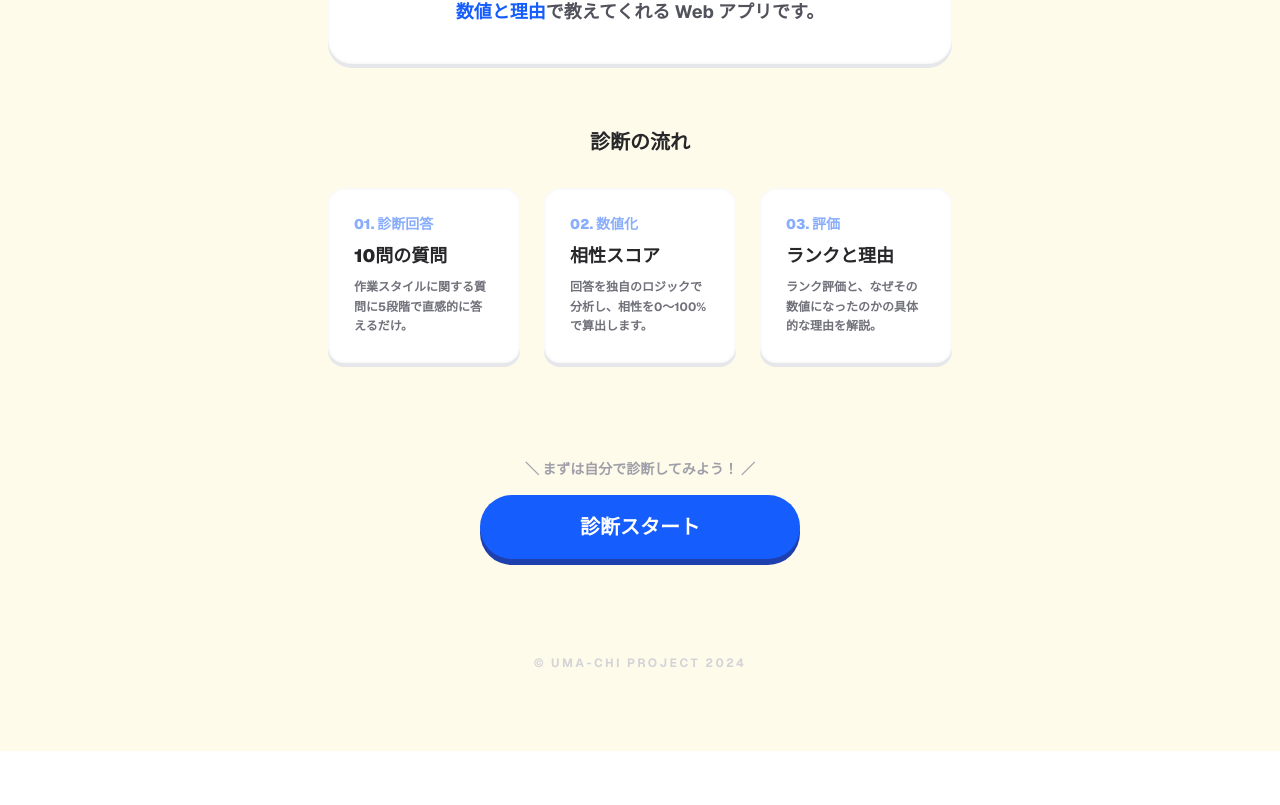
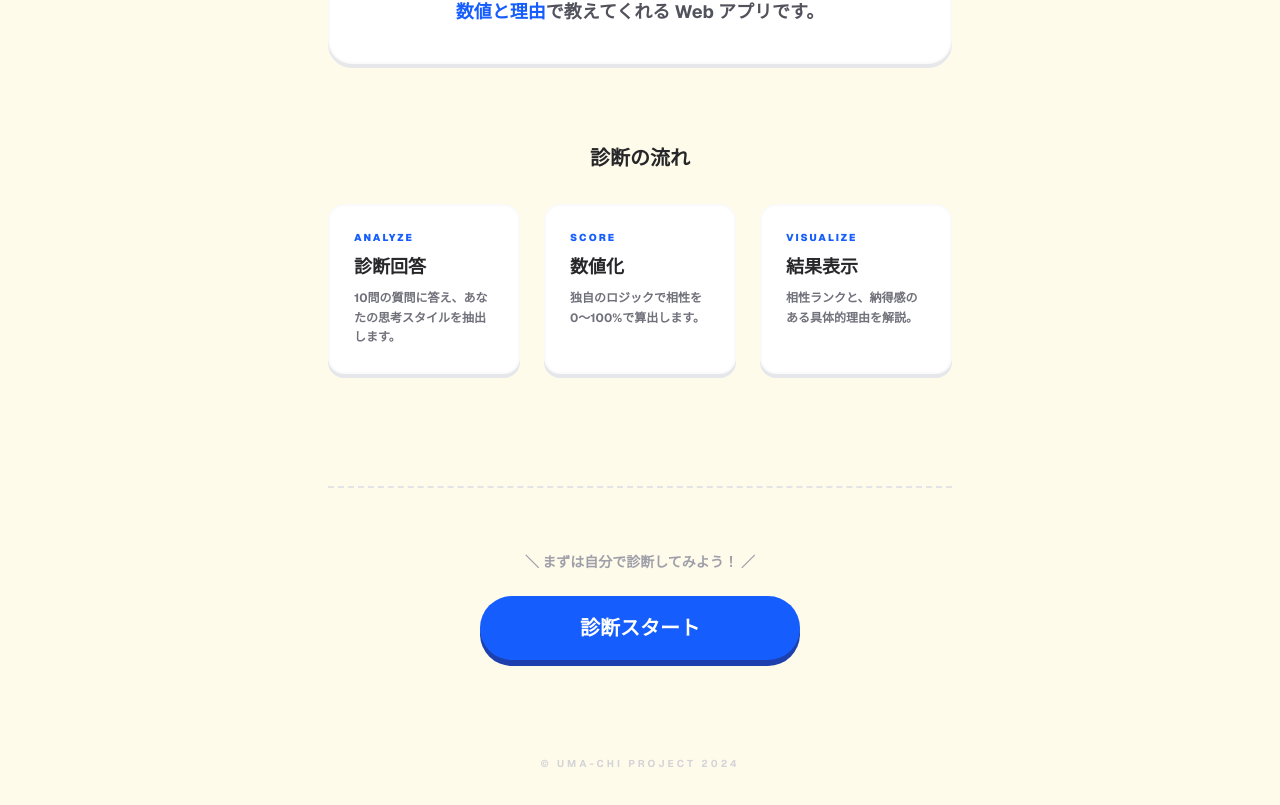
Before and after one commit to AliceWonerfulWorld/Geek_1_17_18, a Next.js app in the folder frontend/: page / in a window 1280 px wide. Shown: the part 635-1440 px from the top of the page. Before the commit the page ends 1386 px from the top, so only its background shows below. Built offline with nearby package versions, Linux system fonts and the light colour scheme.

Commit message:
タイトル画面の変更(軽微)

```diff
--- a/frontend/app/page.tsx
+++ b/frontend/app/page.tsx
@@ -6,12 +6,12 @@ export default function Home() {
 
       <main className="flex w-full max-w-2xl flex-col items-center px-6 text-center">
 
-        {/* アプリ名 */}
-        <h1 className="mb-6 text-7xl font-[900] tracking-tighter text-zinc-900 sm:text-8xl">
+        {/* ロゴ */}
+        <h1 className="mb-2 text-7xl font-[900] tracking-tighter sm:text-8xl bg-clip-text text-transparent bg-gradient-to-b from-zinc-900 to-zinc-600">
           UMA<span className="text-blue-600">-</span>CHI
         </h1>
 
-        {/* サブタイトル */}
+        {/* キャッチコピー */}
         <div className="relative mb-12 rounded-2xl bg-white px-8 py-4 shadow-[0_4px_0_0_#E5E7EB] border-2 border-zinc-50">
           <p className="text-lg font-bold text-zinc-700 sm:text-2xl leading-relaxed">
             馬が合う人、<span className="text-blue-600 underline decoration-4 decoration-blue-100 underline-offset-4">ロジック</span>で探します
@@ -20,7 +20,7 @@ export default function Home() {
         </div>
 
         {/* 診断ボタン（上部） */}
-        <div className="w-full max-w-xs mb-20">
+        <div className="w-full max-w-xs mb-24">
           <Link
             href="/question"
             className="flex h-16 w-full items-center justify-center rounded-full bg-blue-600 text-xl font-black text-white shadow-[0_6px_0_0_#1e40af] transition-all hover:translate-y-[2px] hover:shadow-[0_4px_0_0_#1e40af] active:translate-y-[6px] active:shadow-none"
@@ -29,15 +29,14 @@ export default function Home() {
           </Link>
         </div>
 
-        {/* 概要と手順 */}
-        <div className="w-full space-y-16 text-left">
+        <div className="w-full space-y-20 text-left">
 
           {/* アプリ概要 */}
           <section className="relative">
             <h2 className="mb-6 text-center text-2xl font-black text-zinc-800 flex items-center justify-center gap-3">
-              <span className="h-2 w-2 rounded-full bg-blue-600"></span>
+              <span className="h-1.5 w-8 rounded-full bg-blue-600"></span>
               UMA-CHIとは？
-              <span className="h-2 w-2 rounded-full bg-blue-600"></span>
+              <span className="h-1.5 w-8 rounded-full bg-blue-600"></span>
             </h2>
             <div className="rounded-3xl bg-white p-8 shadow-[0_4px_0_0_#E5E7EB] border-2 border-zinc-50 text-center">
               <p className="font-bold leading-loose text-zinc-600 sm:text-lg">
@@ -54,38 +53,27 @@ export default function Home() {
               診断の流れ
             </h2>
             <div className="grid gap-6 sm:grid-cols-3">
-              <div className="relative rounded-2xl bg-white p-6 shadow-[0_4px_0_0_#E5E7EB] border-2 border-zinc-50">
-                <span className="text-sm font-black text-blue-600 opacity-50 block mb-2">01. 診断回答</span>
-                <h3 className="mb-2 text-lg font-black text-zinc-800">10問の質問</h3>
-                <p className="text-xs font-bold leading-relaxed text-zinc-500">
-                  作業スタイルに関する質問に5段階で直感的に答えるだけ。
-                </p>
+              {[
+                { step: "Analyze", title: "診断回答", desc: "10問の質問に答え、あなたの思考スタイルを抽出します。" },
+                { step: "Score", title: "数値化", desc: "独自のロジックで相性を0〜100%で算出します。" },
+                { step: "Visualize", title: "結果表示", desc: "相性ランクと、納得感のある具体的理由を解説。" }
+              ].map((item) => (
+                <div key={item.step} className="relative rounded-2xl bg-white p-6 shadow-[0_4px_0_0_#E5E7EB] border-2 border-zinc-50">
+                  <span className="text-[10px] font-black text-blue-600 uppercase tracking-[0.2em] block mb-2">{item.step}</span>
+                  <h3 className="mb-2 text-lg font-black text-zinc-800">{item.title}</h3>
+                  <p className="text-xs font-bold leading-relaxed text-zinc-500">{item.desc}</p>
                 </div>
-
-              <div className="relative rounded-2xl bg-white p-6 shadow-[0_4px_0_0_#E5E7EB] border-2 border-zinc-50">
-                <span className="text-sm font-black text-blue-600 opacity-50 block mb-2">02. 数値化</span>
-                <h3 className="mb-2 text-lg font-black text-zinc-800">相性スコア</h3>
-                <p className="text-xs font-bold leading-relaxed text-zinc-500">
-                  回答を独自のロジックで分析し、相性を0〜100%で算出します。
-                </p>
-              </div>
-
-              <div className="relative rounded-2xl bg-white p-6 shadow-[0_4px_0_0_#E5E7EB] border-2 border-zinc-50">
-                <span className="text-sm font-black text-blue-600 opacity-50 block mb-2">03. 評価</span>
-                <h3 className="mb-2 text-lg font-black text-zinc-800">ランクと理由</h3>
-                <p className="text-xs font-bold leading-relaxed text-zinc-500">
-                  ランク評価と、なぜその数値になったのかの具体的な理由を解説。
-                </p>
-              </div>
+              ))}
             </div>
           </section>
         </div>
 
-        {/* 下部の診断導線 */}
-        <div className="mt-24 w-full max-w-xs flex flex-col items-center">
-          <p className="mb-4 text-sm font-bold text-zinc-400">
+        {/* 診断ボタン（下部） */}
+        <div className="mt-28 w-full border-t-2 border-dashed border-zinc-200 pt-16 flex flex-col items-center">
+          <p className="mb-6 text-sm font-bold text-zinc-400">
             ＼ まずは自分で診断してみよう！ ／
           </p>
+          <div className="w-full max-w-xs">
             <Link
               href="/question"
               className="flex h-16 w-full items-center justify-center rounded-full bg-blue-600 text-xl font-black text-white shadow-[0_6px_0_0_#1e40af] transition-all hover:translate-y-[2px] hover:shadow-[0_4px_0_0_#1e40af] active:translate-y-[6px] active:shadow-none"
@@ -93,9 +81,10 @@ export default function Home() {
               診断スタート
             </Link>
           </div>
+        </div>
 
         {/* フッター */}
-        <div className="mt-24 text-xs font-bold text-zinc-300 tracking-[0.2em] uppercase">
+        <div className="mt-24 text-[10px] font-bold text-zinc-300 tracking-[0.3em] uppercase">
           © UMA-CHI Project 2024
         </div>
       </main>
```
Lines whose indentation alone changed are shown as unchanged.
